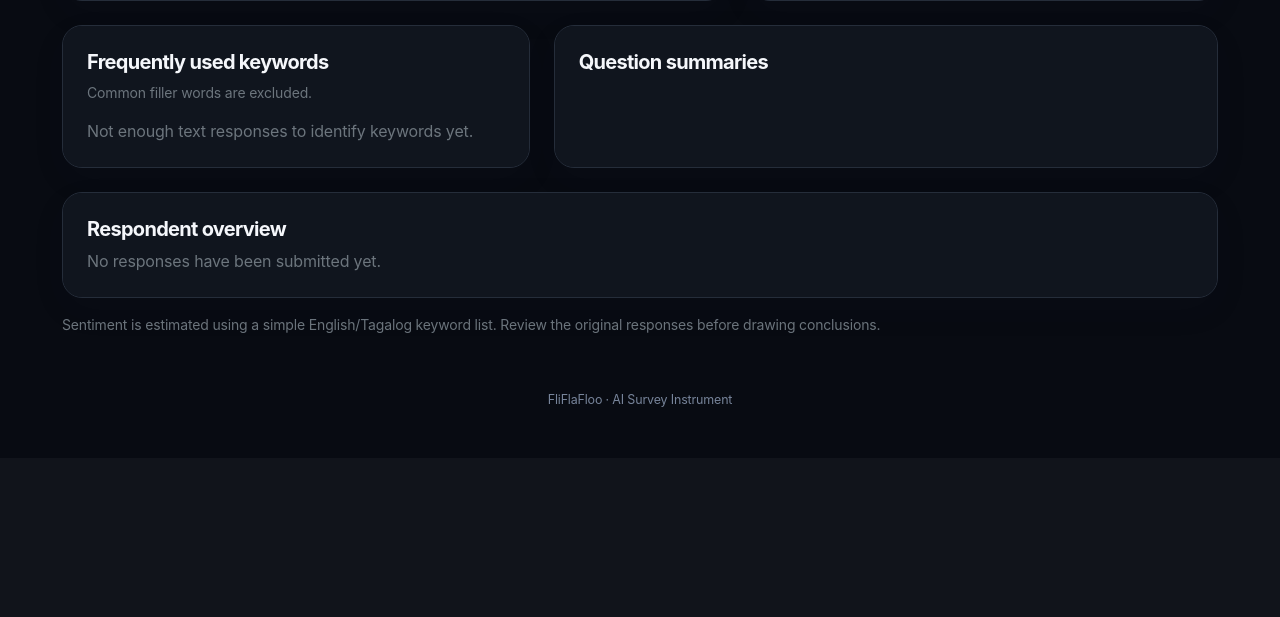
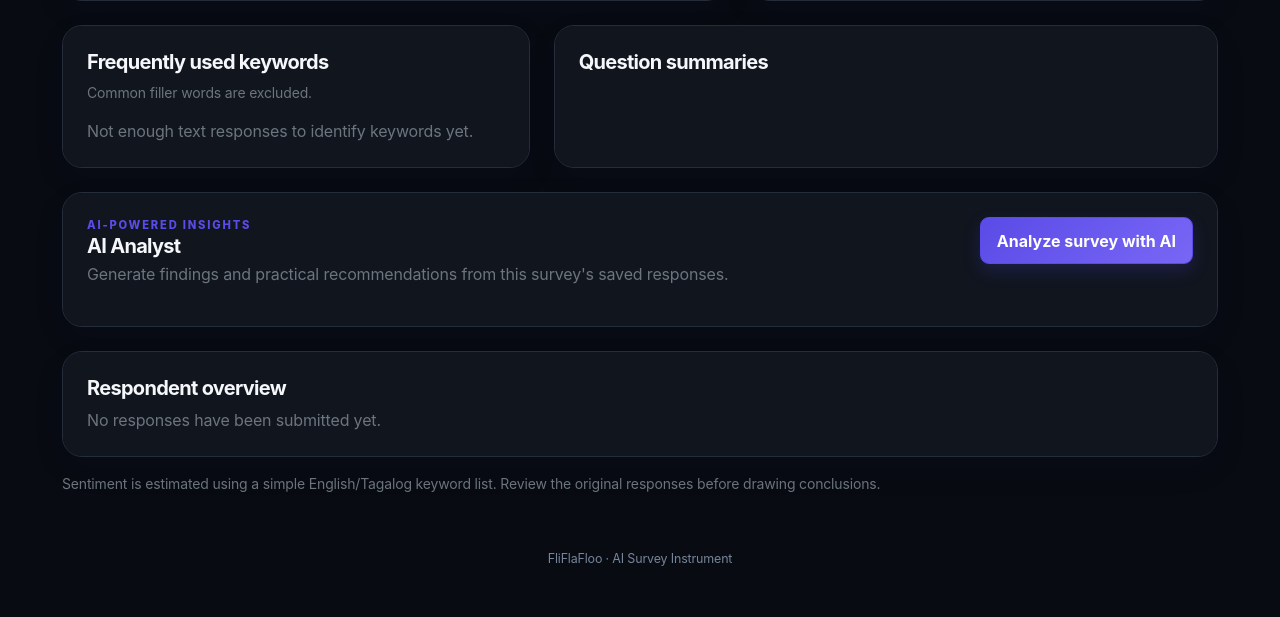
Before and after one commit to myhkaong-stack/FliFlaFloo, a Flask app: template ai-survey-instrument/templates/analytics.html in a window 1280 px wide. Shown: the part 795-1412 px from the top of the page. Before the commit the page ends 1202 px from the top, so only its background shows below. Run offline with Flask 3, Linux system fonts and the light colour scheme; the template is opened without the code that fills it, so the values that code supplies are empty; some libraries are stand-ins or nearby versions.

Commit message:
Add AI Analyst panel to survey analytics

```diff
--- a/ai-survey-instrument/templates/analytics.html
+++ b/ai-survey-instrument/templates/analytics.html
@@ -23,6 +23,51 @@
   {% if item.answers %}<ul class="small text-secondary mt-2 mb-0">{% for answer in item.answers %}<li>{{ answer }}</li>{% endfor %}</ul>{% else %}<p class="small text-secondary mt-2 mb-0">No answers yet.</p>{% endif %}</div>{% endfor %}
   </div></section></div>
 </div>
+<section class="card border-0 shadow-sm mb-4" id="aiAnalyst">
+  <div class="card-body p-4">
+    <div class="d-flex justify-content-between align-items-start flex-wrap gap-3">
+      <div><div class="eyebrow">AI-POWERED INSIGHTS</div><h2 class="h5 fw-bold mb-1">AI Analyst</h2><p class="text-secondary mb-0">Generate findings and practical recommendations from this survey's saved responses.</p></div>
+      <button class="btn btn-primary no-print" id="runAiAnalysis" type="button">Analyze survey with AI</button>
+    </div>
+    <div id="aiAnalysisStatus" class="small text-secondary mt-3" role="status" aria-live="polite"></div>
+    <div id="aiAnalysisPanel" class="mt-3" hidden></div>
+  </div>
+</section>
+<script>
+document.addEventListener("DOMContentLoaded", function () {
+  const button = document.getElementById("runAiAnalysis");
+  const status = document.getElementById("aiAnalysisStatus");
+  const panel = document.getElementById("aiAnalysisPanel");
+  if (!button || !status || !panel) return;
+  button.addEventListener("click", async function () {
+    button.disabled = true;
+    button.textContent = "Analyzing…";
+    status.textContent = "The AI is reviewing the saved responses. This may take a few seconds.";
+    panel.hidden = true;
+    panel.textContent = "";
+    try {
+      const response = await fetch({{ url_for('analytics_ai_analysis', survey_id=survey.id)|tojson }}, {
+        method: "POST",
+        headers: {"Content-Type": "application/json", "X-Requested-With": "XMLHttpRequest"},
+        body: JSON.stringify({})
+      });
+      const data = await response.json();
+      if (!response.ok) throw new Error(data.error || "Unable to analyze this survey.");
+      // Use textContent rather than innerHTML so AI output is displayed safely.
+      panel.textContent = data.analysis;
+      panel.style.whiteSpace = "pre-wrap";
+      panel.className = "mt-3 p-3 rounded border bg-light";
+      panel.hidden = false;
+      status.textContent = "Analysis based on " + data.respondents + " saved response(s). Review the original responses before making decisions.";
+    } catch (error) {
+      status.textContent = error.message || "AI analysis failed. Please try again.";
+    } finally {
+      button.disabled = false;
+      button.textContent = "Analyze survey with AI";
+    }
+  });
+});
+</script>
 <section class="card border-0 shadow-sm"><div class="card-body p-4"><h2 class="h5 fw-bold">Respondent overview</h2>{% if responses %}<div class="table-responsive"><table class="table align-middle"><thead><tr><th>Respondent</th><th>Group</th><th>Submitted</th></tr></thead><tbody>{% for response in responses %}<tr><td>{{ response.respondent_name }}</td><td>{{ response.respondent_group or '—' }}</td><td>{{ response.submitted_at.strftime('%Y-%m-%d %H:%M') if response.submitted_at else '—' }} UTC</td></tr>{% endfor %}</tbody></table></div>{% else %}<p class="text-secondary mb-0">No responses have been submitted yet.</p>{% endif %}</div></section>
 <p class="small text-secondary mt-3">Sentiment is estimated using a simple English/Tagalog keyword list. Review the original responses before drawing conclusions.</p>
 <script src="https://cdn.jsdelivr.net/npm/chart.js@4.4.4/dist/chart.umd.min.js"></script>
```
